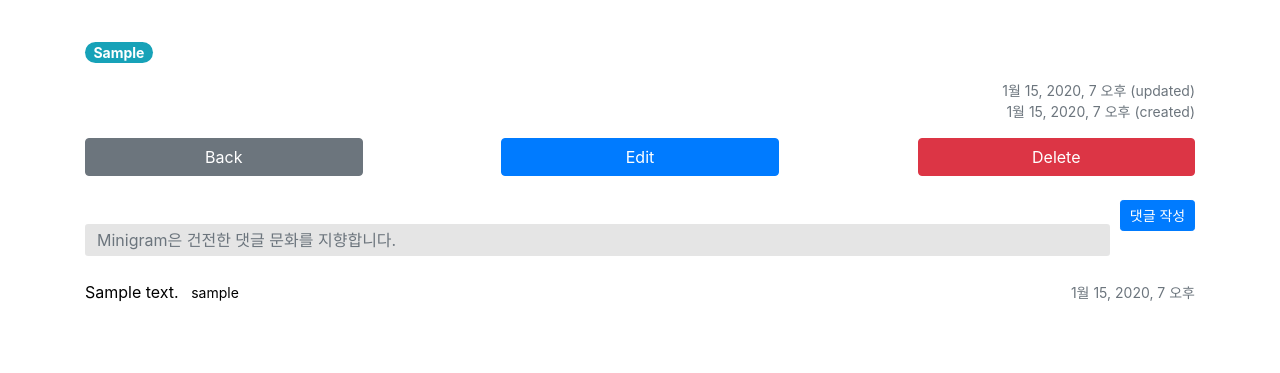
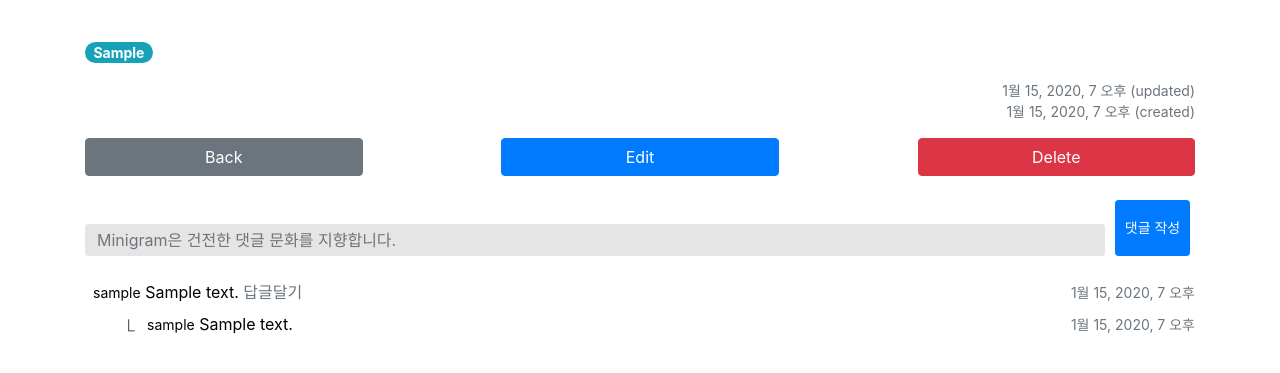
Before and after one commit to eunjung-jenny/django_pjt_hashtag, a Django app: page /community/1/ in a window 1280 px wide. Shown: the part 211-584 px from the top of the page. Run offline with Django 3.2, Linux system fonts and the light colour scheme; a user stored in the database is signed in; tables that the repository leaves empty hold one stand-in row (values such as "Sample post"); some libraries are stand-ins or nearby versions.

Commit message:
Add child comment

```diff
--- a/community/forms.py
+++ b/community/forms.py
@@ -1,5 +1,5 @@
 from django import forms
-from .models import Article, Comment, Hashtag
+from .models import Article, Comment, ChildComment, Hashtag
 
 class ArticleForm(forms.ModelForm):
     class Meta:
@@ -20,3 +20,17 @@ class CommentForm(forms.ModelForm):
     class Meta:
         model = Comment
         fields = ['content']
+
+class ChildCommentForm(forms.ModelForm):
+    content = forms.CharField(
+        max_length=100,
+        label='',
+        widget=forms.TextInput(
+            attrs={
+                'placeholder': 'Minigram은 건전한 댓글 문화를 지향합니다.'
+            })
+    )
+
+    class Meta:
+        model = ChildComment
+        fields = ['content']
--- a/community/models.py
+++ b/community/models.py
@@ -23,6 +23,16 @@ class Comment(models.Model):
     def __str__(self):
         return f'{self.content}'
 
+class ChildComment(models.Model):
+    content = models.CharField(max_length=100)
+    creator = models.ForeignKey(settings.AUTH_USER_MODEL, on_delete=models.SET_NULL,null=True, related_name='child_comments')
+    parent_comment = models.ForeignKey(Comment, on_delete=models.PROTECT, related_name='child_comments')
+    created_at = models.DateTimeField(auto_now_add=True)
+    updated_at = models.DateTimeField(auto_now=True)
+
+    def __str__(self):
+        return f'{self.content}'
+
 class Hashtag(models.Model):
     tag = models.CharField(max_length=15)
     has_articles = models.ManyToManyField(Article, related_name='has_hashtags', blank=True)
--- /dev/null
+++ b/community/static/community/js/child_comment.js
@@ -0,0 +1,27 @@
+add_child_comment_btns = document.querySelectorAll(
+  ".js-add-child-comment"
+);
+
+function handeler(event) {
+  comment_container =
+    event.target.parentNode.parentNode.parentNode;
+  child_comment_form = comment_container.querySelector(
+    ".js-child-comment-form"
+  );
+  console.log(child_comment_form);
+  if (child_comment_form.classList.contains("show")) {
+    child_comment_form.classList.remove("show");
+  } else {
+    child_comment_form.classList.add("show");
+  }
+}
+
+function init() {
+  add_child_comment_btns.forEach((btn) =>
+    btn.addEventListener("click", handeler)
+  );
+}
+
+init();
+
+// ".add-child-comment"
--- a/community/static/community/stylesheets/detail.css
+++ b/community/static/community/stylesheets/detail.css
@@ -26,7 +26,7 @@ article .tag {
 }
 
 .form-group {
-  width: calc(100% - 85px);
+  width: calc(100% - 90px);
   display: inline-block;
   margin-bottom: 0 !important;
 }
@@ -56,3 +56,19 @@ section .comments-list {
   list-style: none;
   padding: 0;
 }
+
+.child-comment-form {
+  display: none;
+}
+
+.show {
+  display: block;
+}
+
+.child-comment-form {
+  margin-left: 40px;
+}
+
+.child-comments-list {
+  margin-left: 40px;
+}
--- /dev/null
+++ b/community/templates/community/_comment.html
@@ -0,0 +1,53 @@
+{% load bootstrap4 %}
+
+<section>
+  <form class="js-comment-form" method="POST" action="{% url 'community:comment_create' article.pk %}">
+    {% csrf_token %}
+    {% bootstrap_form comment_form %}
+    <button class="btn btn-sm btn-primary">
+        댓글 작성
+    </button>
+  </form>
+  <ul class="comments-list mt-4">
+  {% for comment in article.comments.all %}
+    <li class="comment mb-3">
+        <div class="d-flex justify-content-between">
+            <div>
+                <a href="{% url 'accounts:profile' comment.creator.username %}"><small class="comment__creator ml-2">{{ comment.creator.username }}</small></a>
+                <span class="comment__content">{{ comment.content }}</span>
+                <span class="js-add-child-comment text-secondary">답글달기</span>
+            </div>
+            <div>
+                <small class="text-right text-secondary text-right">{{ comment.created_at }}</small>
+            </div>
+        </div>
+        <form class="js-child-comment-form child-comment-form my-2" method="POST" action="{% url 'community:child_comment_create' article.pk comment.pk %}">
+            {% csrf_token %}
+            {% bootstrap_form child_comment_form %}
+            <button class="btn btn-sm btn-secondary">
+                댓글 작성
+            </button>
+        </form>
+        <ul class="comments-list child-comments-list mt-2">
+          {% for child_comment in comment.child_comments.all %}
+          <li class="comment mb-1">
+            <div class="d-flex justify-content-between">
+              <div>
+                ⎿
+                <a href="{% url 'accounts:profile' child_comment.creator.username %}"><small class="comment__creator ml-2">{{ child_comment.creator.username }}</small></a>
+                <span class="comment__content">{{ child_comment.content }}</span>
+              </div>
+              <div>
+                <small class="text-right text-secondary text-right">{{ child_comment.created_at }}</small>
+              </div>
+            </div>
+          </li>
+          {% endfor %}
+        </ul>
+    </li>
+  {% empty %}
+    <li>아직 댓글이 없습니다.</li>
+  {% endfor %}
+  </ul>
+  </div>
+</section>
--- a/community/templates/community/detail.html
+++ b/community/templates/community/detail.html
@@ -8,6 +8,10 @@ detail
 {% block css %}
     <link rel="stylesheet" href="{% static 'community/stylesheets/detail.css' %}"/>
     <link rel="stylesheet" href="{% static 'stylesheets/modal.css' %}"/>
+{% endblock %}
+
+{% block js %}
+  <script src="{% static 'community/js/child_comment.js' %}"></script>
 {% endblock %}
 
 {% block body %}
@@ -45,34 +49,7 @@ detail
     {% endif %}
   </div>
 </article>
-<section>
-  <form method="POST" action="{% url 'community:comment_create' article.pk %}">
-    {% csrf_token %}
-    {% bootstrap_form comment_form %}
-    <div class="buttons">
-      <button class="btn btn-sm btn-primary">
-          댓글 작성
-      </button>
-    </div>
-  </form>
-  <ul class="comments-list mt-4">
-  {% for comment in article.comments.all %}
-    <li class="comment d-flex justify-content-between mb-1">
-      <div>
-        <span class="comment__content">{{ comment.content }}</span>
-        <a href="{% url 'accounts:profile' comment.creator.username %}"><small class="comment__creator ml-2">{{ comment.creator.username }}</small></a>
-      </div>
-      <div>
-        <small class="text-right text-secondary text-right">{{ comment.created_at }}</small>
-      </div>
-    </li>
-  {% empty %}
-    <li>아직 댓글이 없습니다.</li>
-  {% endfor %}
-  </ul>
-  </div>
-</section>
-
+{% include 'community/_comment.html' %}
 <!-- LikeModal -->
 <div class="modal fade" id="likeModal" tabindex="-1" role="dialog" aria-labelledby="exampleModalLabel" aria-hidden="true">
   <div class="modal-dialog" role="document">
--- a/community/urls.py
+++ b/community/urls.py
@@ -12,4 +12,5 @@ urlpatterns = [
     path('<int:article_pk>/delete/', views.delete, name='delete'),
     path('search/', views.search, name='search'),
     path('<int:article_pk>/comment_create/', views.comment_create, name='comment_create'),
+    path('<int:article_pk>/child_comment_create/<int:comment_pk>/', views.child_comment_create, name='child_comment_create'),
 ]
--- a/community/views.py
+++ b/community/views.py
@@ -1,6 +1,6 @@
 from django.shortcuts import render, redirect, get_object_or_404, resolve_url
-from .models import Article, Comment, Hashtag
-from .forms import ArticleForm, CommentForm
+from .models import Article, Comment, ChildComment, Hashtag
+from .forms import ArticleForm, CommentForm, ChildCommentForm
 from django.contrib.auth.decorators import login_required
 from django.contrib import messages
 from django.views.decorators.http import require_POST
@@ -78,9 +78,11 @@ def like(request, article_pk):
 def detail(request, article_pk):
     article = get_object_or_404(Article, pk=article_pk)
     comment_form = CommentForm()
+    child_comment_form = ChildCommentForm()
     context = {
         'article': article,
         'comment_form': comment_form,
+        'child_comment_form': child_comment_form,
     }
     return render(request, 'community/detail.html', context)
 
@@ -160,3 +162,19 @@ def comment_create(request, article_pk):
     else:
         messages.error(request, '댓글 작성에 실패하였습니다.')
     return redirect('community:detail', article_pk)
+
+@login_required
+@require_POST
+def child_comment_create(request, article_pk, comment_pk):
+    article = get_object_or_404(Article, pk=article_pk)
+    comment = get_object_or_404(Comment, pk=comment_pk)
+    form = ChildCommentForm(request.POST)
+    if form.is_valid():
+        child_comment = form.save(commit=False)
+        child_comment.creator = request.user
+        child_comment.parent_comment = comment
+        child_comment.save()
+        messages.success(request, '대댓글을 성공적으로 작성하였습니다.')
+    else:
+        messages.error(request, '댓글 작성에 실패하였습니다.')
+    return redirect('community:detail', article_pk)
--- a/templates/base.html
+++ b/templates/base.html
@@ -29,5 +29,6 @@
     </main>
 
     {% bootstrap_javascript jquery='full' %}
+    {% block js %}{% endblock %}
   </body>
 </html>
```
Also changed, not shown: community/admin.py (+6 -1 lines), README.md, community/migrations/0002_childcomment.py (added).
